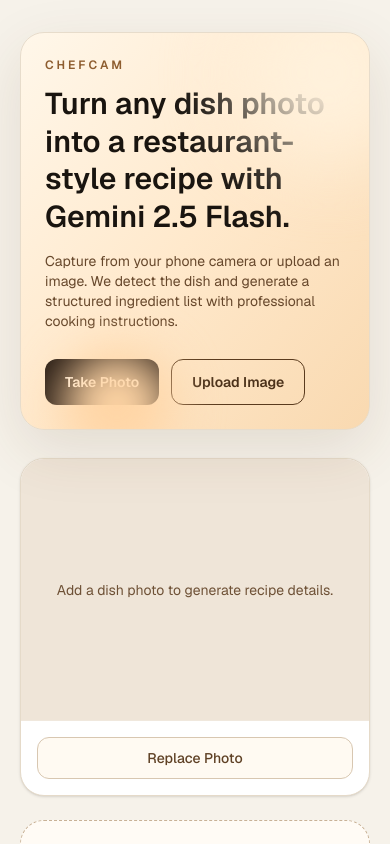
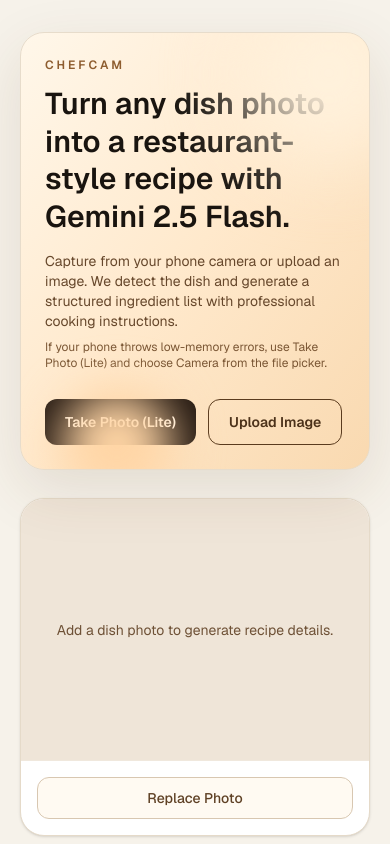
Before and after one commit to bryanwongkc/chef-cam, a Next.js app: page / in a window 390 px wide. Shown: the top 844 px of the page. Built offline with nearby package versions, Linux system fonts and the light colour scheme.

Commit message:
Use lite camera picker flow to reduce mobile memory errors

```diff
--- a/app/page.tsx
+++ b/app/page.tsx
@@ -198,6 +198,10 @@
             dish and generate a structured ingredient list with professional
             cooking instructions.
           </p>
+          <p className="mt-2 max-w-2xl text-xs text-[#7a5634] md:text-sm">
+            If your phone throws low-memory errors, use Take Photo (Lite) and
+            choose Camera from the file picker.
+          </p>
 
           <div className="mt-7 flex flex-wrap gap-3">
             <button
@@ -205,7 +209,7 @@
               onClick={() => cameraInputRef.current?.click()}
               className="rounded-xl bg-[#21160f] px-5 py-3 text-sm font-semibold text-[#fff6eb] transition hover:bg-[#322115]"
             >
-              Take Photo
+              Take Photo (Lite)
             </button>
             <button
               type="button"
@@ -221,7 +225,6 @@
           ref={cameraInputRef}
           type="file"
           accept="image/jpeg,image/png,image/webp"
-          capture="environment"
           className="hidden"
           onChange={(e) => onFileSelected(e, true)}
         />
```
